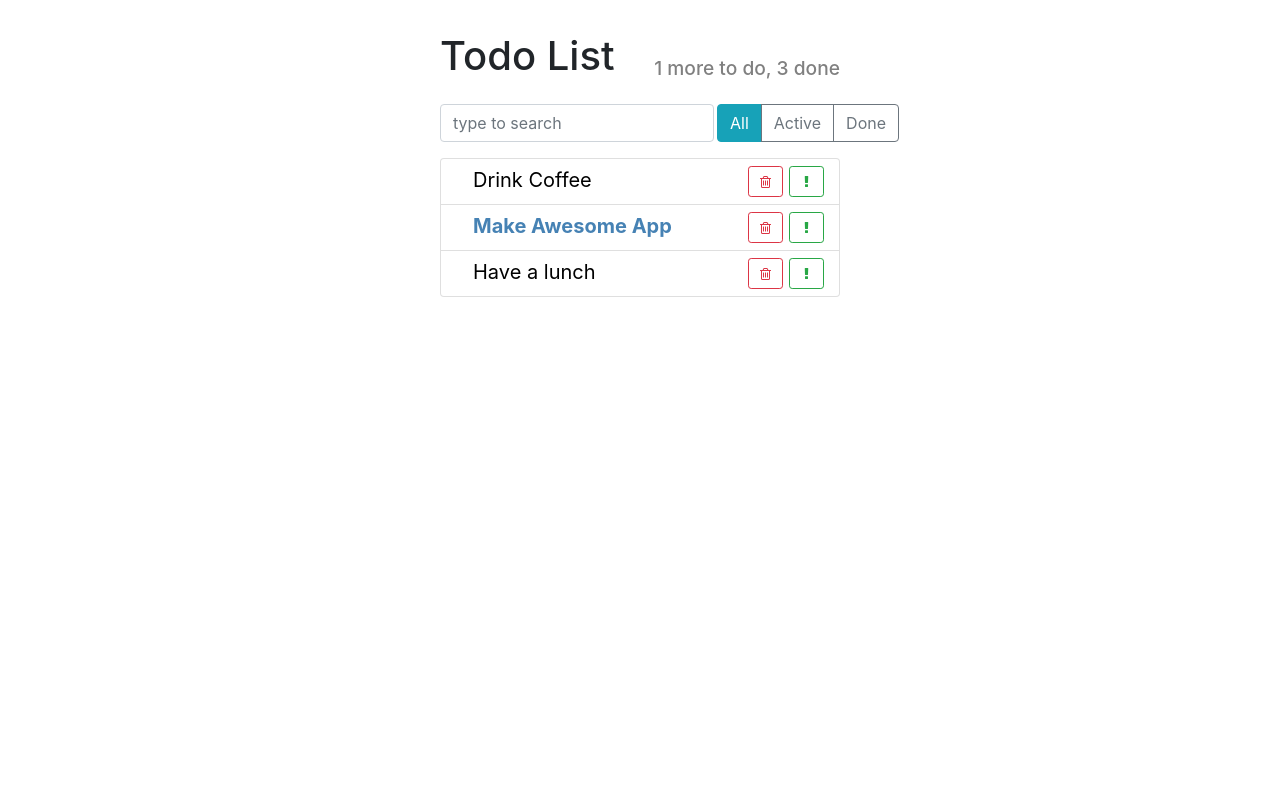
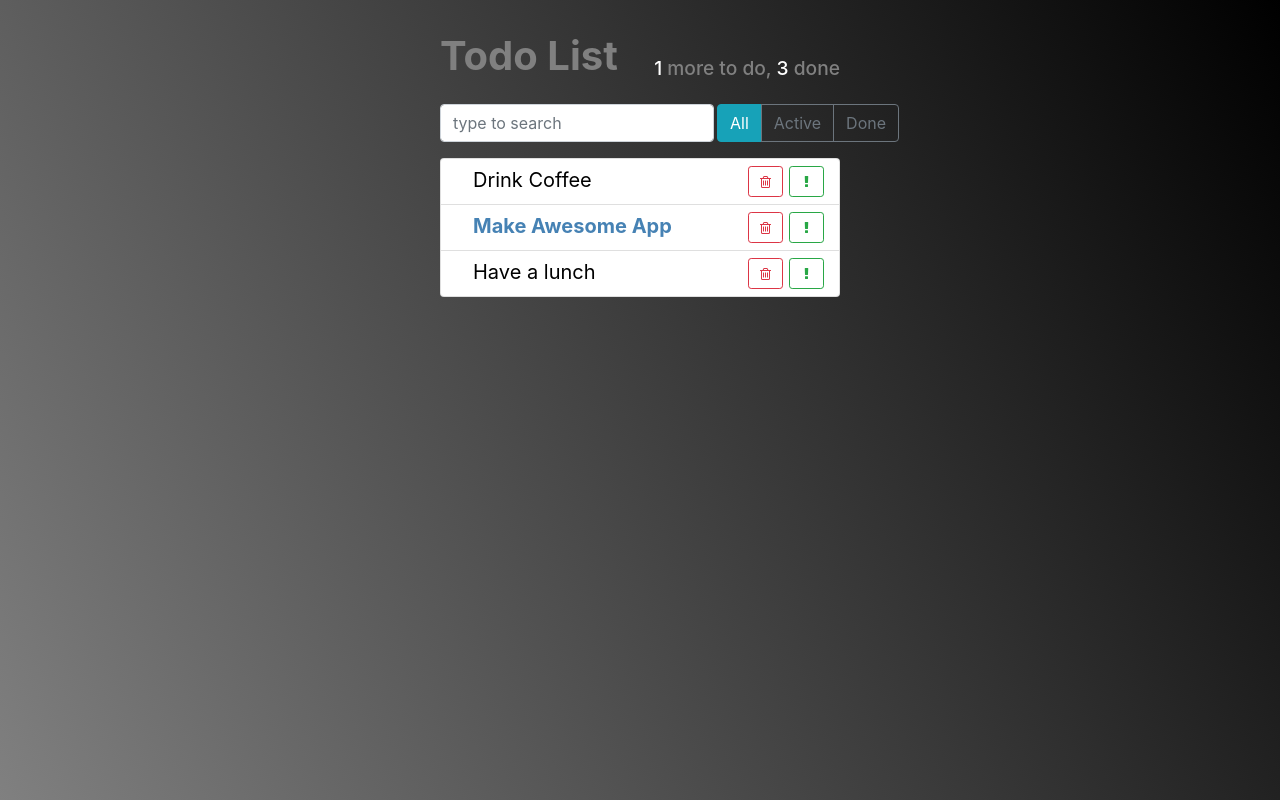
Before and after one commit to westerovs/React-and-Redux-SPA, a React app: page / in a window 1280 px wide. Built offline with nearby package versions, Linux system fonts and the light colour scheme.

Commit message:
refactoring styles

```diff
--- a/src/components/app-header/app-header.css
+++ b/src/components/app-header/app-header.css
@@ -1,12 +1,17 @@
 .app-header {
-    align-items : flex-end;
+    align-items: flex-end;
+    color: grey;
 }
 
 .app-header h1 {
-    flex-grow : 1;
+    flex-grow: 1;
+    font-weight: bold;
 }
 
 .app-header h2 {
-    font-size : 1.2rem;
-    color     : grey;
+    font-size: 1.2rem;
 }
+
+.app-header span {
+    color: white;
+}
--- a/src/components/app-header/app-header.js
+++ b/src/components/app-header/app-header.js
@@ -5,7 +5,7 @@ const AppHeader = ({toDo, done}) => {
     return (
         <div className="app-header d-flex">
             <h1>Todo List</h1>
-            <h2>{ toDo } more to do, { done } done</h2>
+            <h2><span>{ toDo }</span> more to do, <span>{ done }</span> done</h2>
         </div>
     );
 };
--- a/src/components/app/app.css
+++ b/src/components/app/app.css
@@ -1,3 +1,11 @@
+.page {
+    height: 100%;
+}
+
+.page-main {
+    background-image: linear-gradient(240deg, black, gray);
+}
+
 .todo-app {
     margin    : 2rem auto 0 auto;
     max-width : 400px;
```
